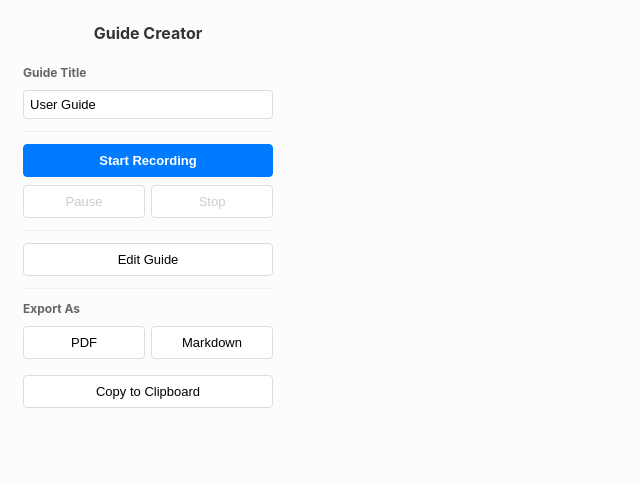
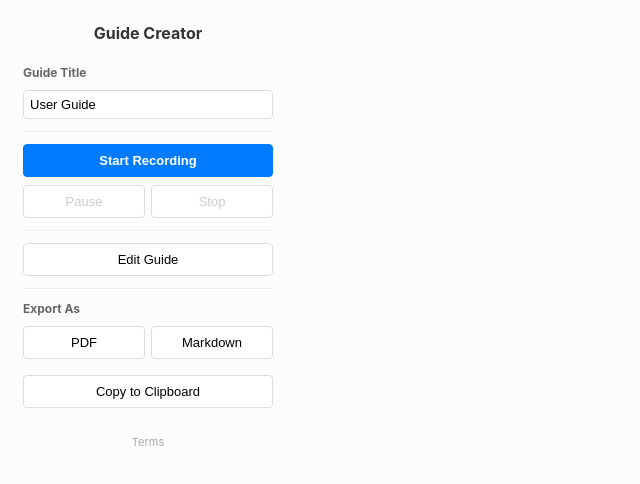
Before and after one commit to nomi25home/WriteThatDown, a website with bundled scripts: page src/popup/popup.html in a window 1280 px wide. Shown: the full height of the page, 0-640 px from the left. Built offline with nearby package versions, Linux system fonts and the light colour scheme; some packages are replaced by stand-ins of ours.

Commit message:
feat: add Terms link to popup footer
Co-Authored-By: Claude Sonnet 4.6 <noreply@anthropic.com>

```diff
--- a/src/popup/popup.html
+++ b/src/popup/popup.html
@@ -12,6 +12,9 @@
     input { padding: 6px; border: 1px solid #ddd; border-radius: 4px; font-size: 13px; }
     button { padding: 8px; cursor: pointer; border-radius: 4px; border: 1px solid #ddd; background: white; font-size: 13px; transition: all 0.2s; }
     button:hover:not(:disabled) { background: #f0f0f0; }
+    .footer { margin-top: 10px; text-align: center; }
+    .footer a { font-size: 11px; color: #aaa; text-decoration: none; }
+    .footer a:hover { color: #555; text-decoration: underline; }
     button:disabled { color: #ccc; cursor: not-allowed; }
     .primary-btn { background: #007bff; color: white; border-color: #007bff; font-weight: bold; }
     .primary-btn:hover:not(:disabled) { background: #0069d9; }
@@ -52,6 +55,9 @@
       <button id="copyClipboardBtn" disabled style="margin-top: 8px; width: 100%;">Copy to Clipboard</button>
     </div>
   </div>
+  <div class="footer">
+    <a href="../eula/eula.html" target="_blank">Terms</a>
+  </div>
   <script type="module" src="popup.js"></script>
 </body>
 </html>
```
